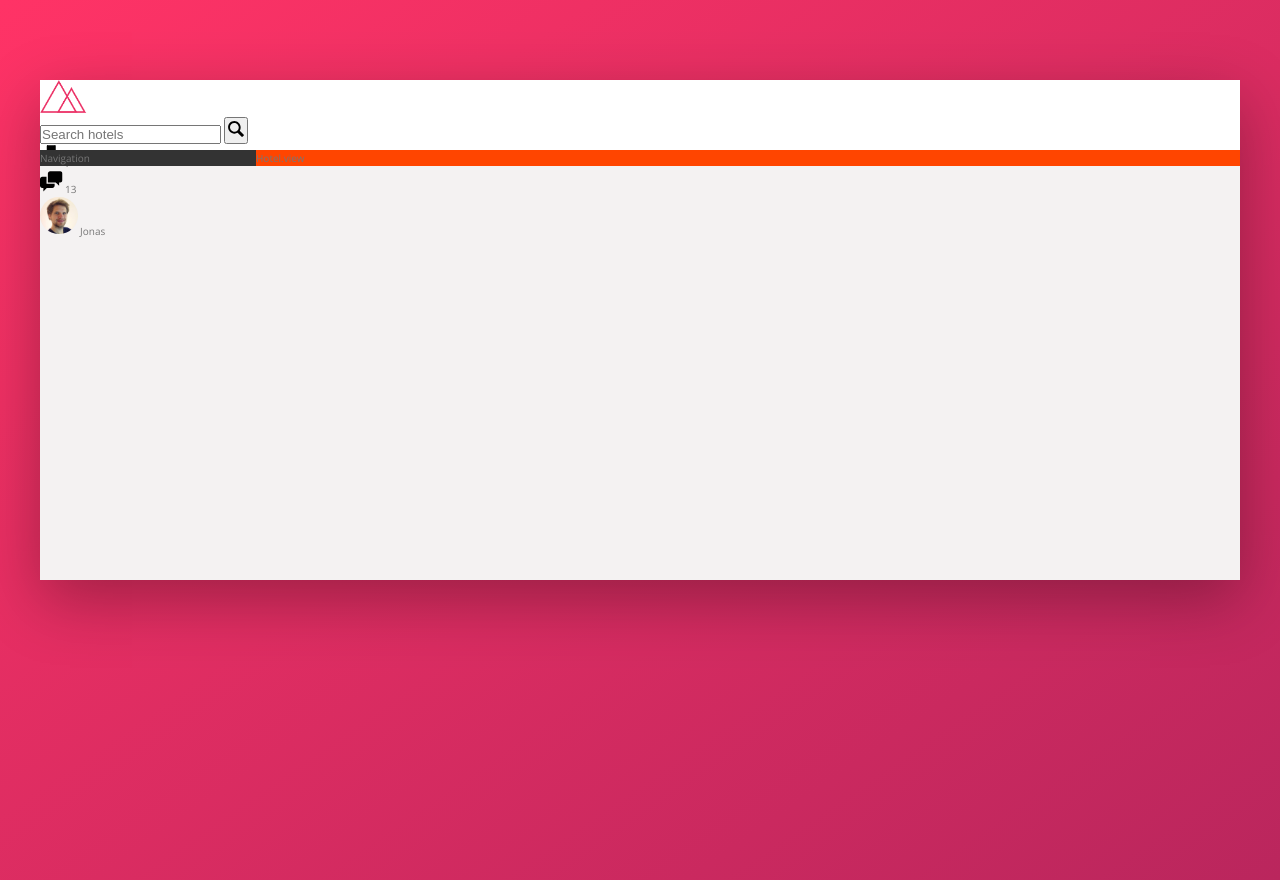
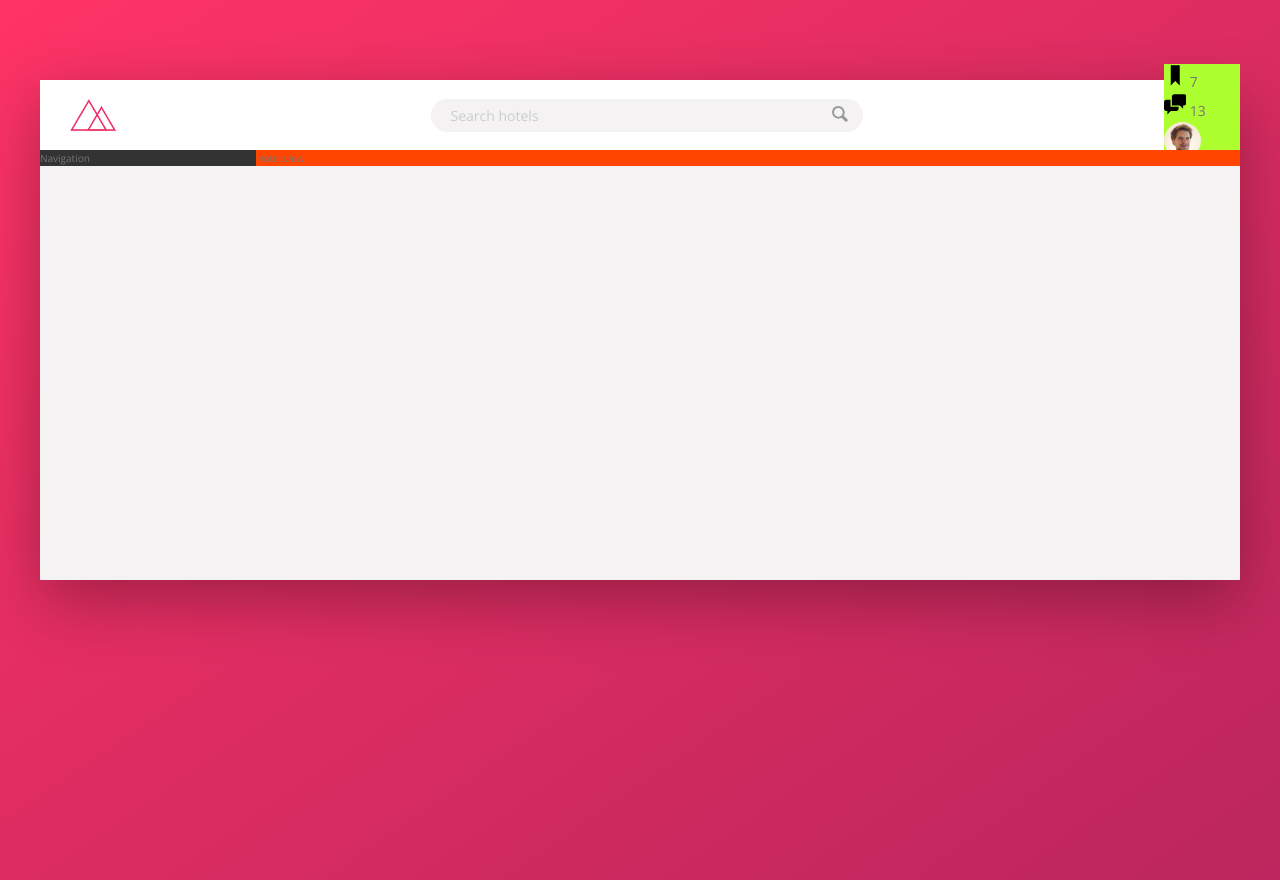
Before and after one commit to arikihamano/2-trillo, a website: page index.html in a window 1280 px wide. Drawn offline with nearby package versions, Linux system fonts and the light colour scheme.

Commit message:
finish 76

```diff
--- a/sass/_components.scss
+++ b/sass/_components.scss
@@ -3,26 +3,70 @@
 
 .logo {
   height: 3.25rem;
+  margin-left: 3rem;
 }
 
 ///////////////////////////////
 // SEARCH
 .search {
+  flex: 0 0 40%;
+
+  display: flex;
+  align-items: center;
+  justify-content: center;
+
   &__input {
+    font-family: inherit;
+    font-size: inherit;
+    color: inherit;
+    background-color: var(--color-grey-light-2);
+    border: none;
+    padding: 0.7rem 2rem;
+    border-radius: 100px;
+    width: 90%;
+    transition: all 0.2s;
+    margin-right: -3.25rem;
+
+    &:focus {
+      outline: none;
+      width: 100%;
+      background-color: var(--color-grey-light-3);
+    }
+
+    &::-webkit-input-placeholder {
+      font-weight: 100;
+      color: var(--color-grey-light-4);
+    }
+  }
+
+  &__input:focus + &__button {
+    background-color: var(--color-grey-light-3);
   }
 
   &__button {
+    border: none;
+    background-color: var(--color-grey-light-2);
+
+    &:focus {
+      outline: none;
+    }
+
+    &:active {
+      transform: translateY(2px);
+    }
   }
 
   &__icon {
     height: 2rem;
     width: 2rem;
+    fill: var(--color-grey-dark-3);
   }
 }
 
 ///////////////////////////////
 // USER NAVIGATION
 .user-nav {
+  background-color: greenyellow;
   &__icon-box {
   }
 
--- a/sass/_layout.scss
+++ b/sass/_layout.scss
@@ -8,9 +8,14 @@
 }
 
 .header {
+  font-size: 1.4rem;
   height: 7rem;
   background-color: #fff;
   border-bottom: var(--color-grey-light-2);
+
+  display: flex;
+  justify-content: space-between;
+  align-items: center;
 }
 
 .content {
```
Also changed, not shown: css/style.css.
